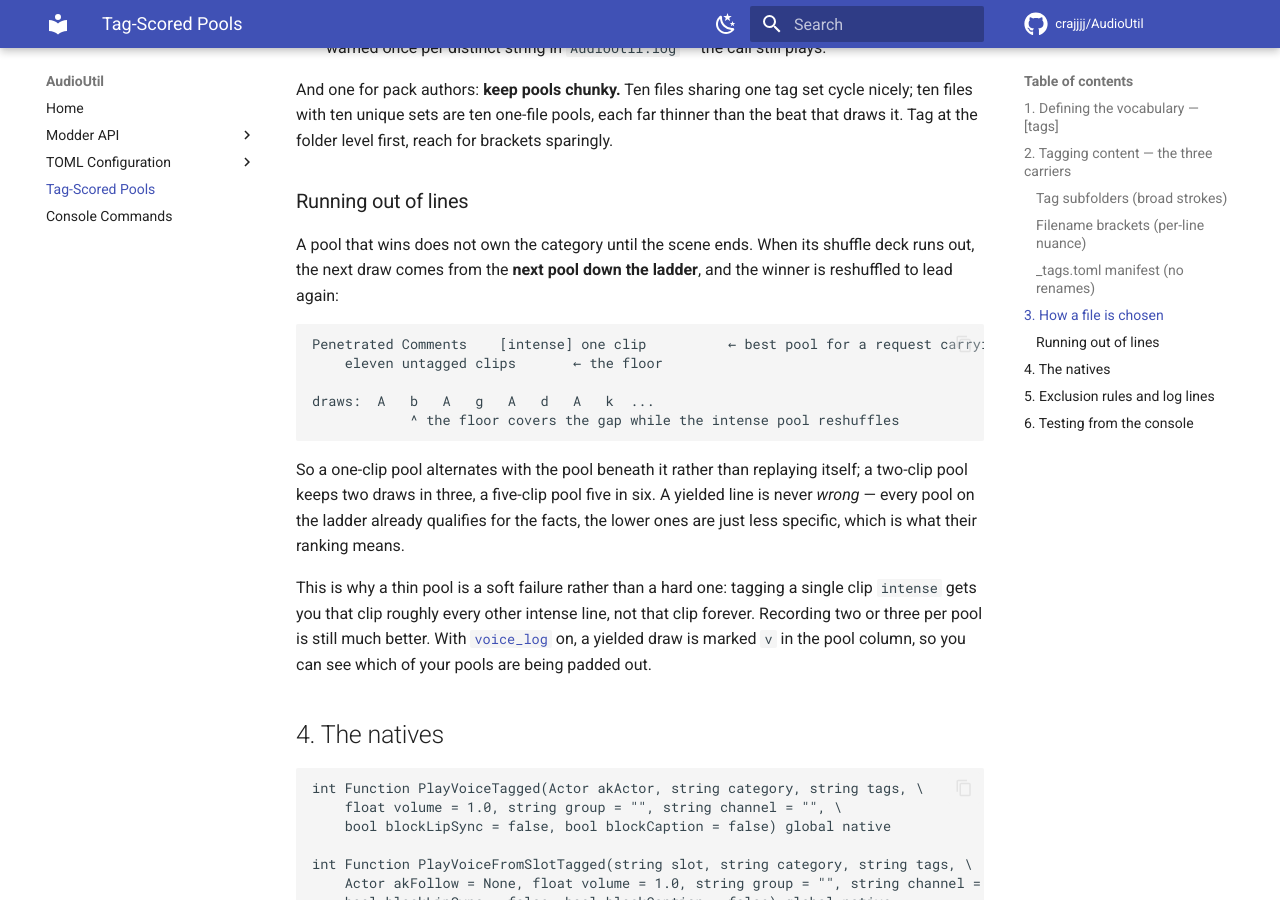
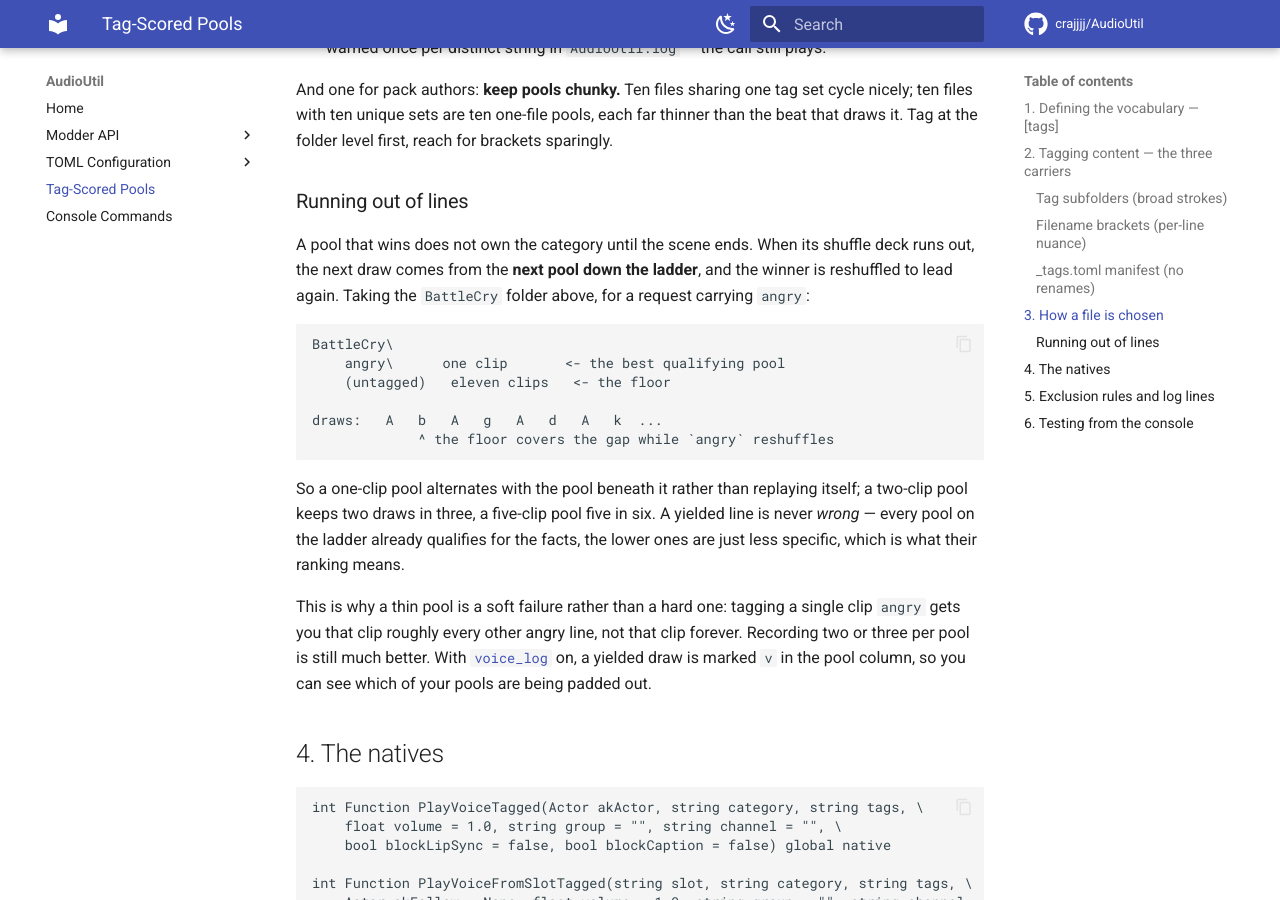
Before and after one commit to crajjjj/AudioUtil, an MkDocs documentation site: the page built from docs/tags.md, in a window 1280 px wide and 900 px high, scrolled down 3766 px. Built offline with MkDocs 1.6.1 and Material for MkDocs 9.7.7, drawn with Linux system fonts in a browser that asks for light colours; comment, search, counter and statistics services are not loaded.

Commit message:
Docs: keep the tag-ladder example SFW and fix its mangled code block
The plugin ships game-neutral, so its own docs reuse the BattleCry/angry
example from the section above rather than a consumer's adult categories.

````diff
--- a/docs/tags.md
+++ b/docs/tags.md
@@ -183,14 +183,16 @@ brackets sparingly.
 
 A pool that wins does not own the category until the scene ends. When its
 shuffle deck runs out, the next draw comes from the **next pool down the
-ladder**, and the winner is reshuffled to lead again:
+ladder**, and the winner is reshuffled to lead again. Taking the `BattleCry`
+folder above, for a request carrying `angry`:
 
 ```
-Penetrated Comments    [intense] one clip          ← best pool for a request carrying `intense`
-    eleven untagged clips       ← the floor
+BattleCry\
+    angry\      one clip       <- the best qualifying pool
+    (untagged)   eleven clips   <- the floor
 
-draws:  A   b   A   g   A   d   A   k  ...
-            ^ the floor covers the gap while the intense pool reshuffles
+draws:   A   b   A   g   A   d   A   k  ...
+             ^ the floor covers the gap while `angry` reshuffles
 ```
 
 So a one-clip pool alternates with the pool beneath it rather than replaying
@@ -200,8 +202,8 @@ for the facts, the lower ones are just less specific, which is what their
 ranking means.
 
 This is why a thin pool is a soft failure rather than a hard one: tagging a
-single clip `intense` gets you that clip roughly every other intense line, not
-that clip forever. Recording two or three per pool is still much better. With
+single clip `angry` gets you that clip roughly every other angry line, not that
+clip forever. Recording two or three per pool is still much better. With
 [`voice_log`](config/reference.md#general) on, a yielded draw is marked `v` in
 the pool column, so you can see which of your pools are being padded out.
 
````
